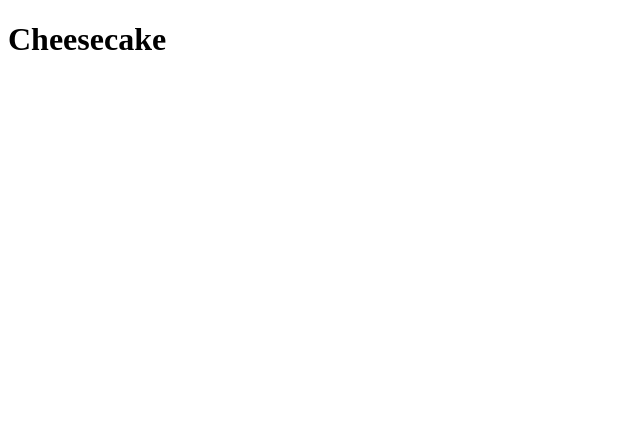
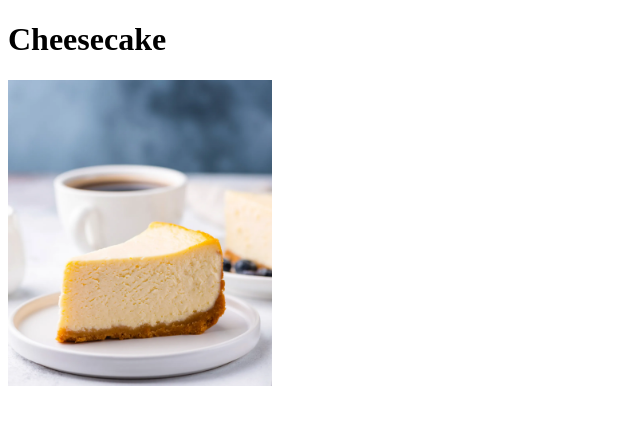
Before and after one commit to Reisa07/odin-recipes, a plain HTML site: page recipes/cheesecake.html in a window 1280 px wide. Shown: the whole page, without its empty margins (0-640 px from the left). Drawn offline with Linux system fonts and the light colour scheme.

Commit message:
Add image of cheesecake

```diff
--- a/recipes/cheesecake.html
+++ b/recipes/cheesecake.html
@@ -7,5 +7,6 @@
 
     <body>
         <h1>Cheesecake</h1>
+        <img src="./cheesecake.jpg" alt="cheesecake" height="306" width="264">
     </body>
 </html>
```
Also changed, not shown: recipes/cheesecake.jpg (added).
